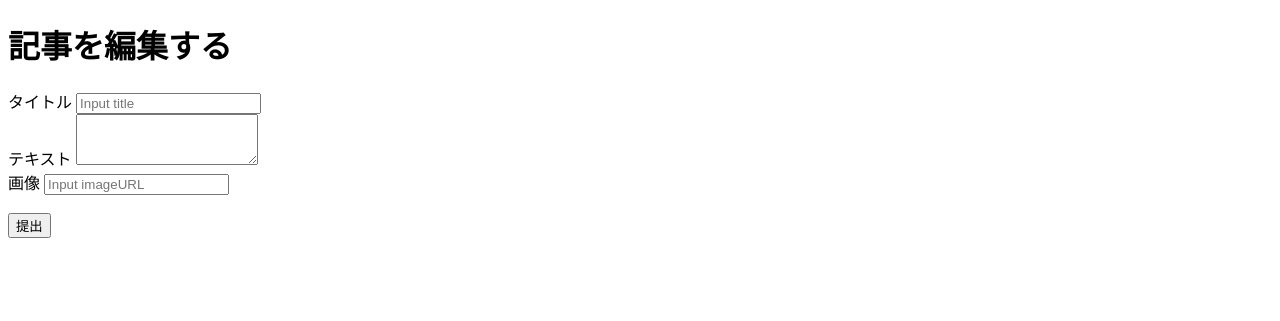
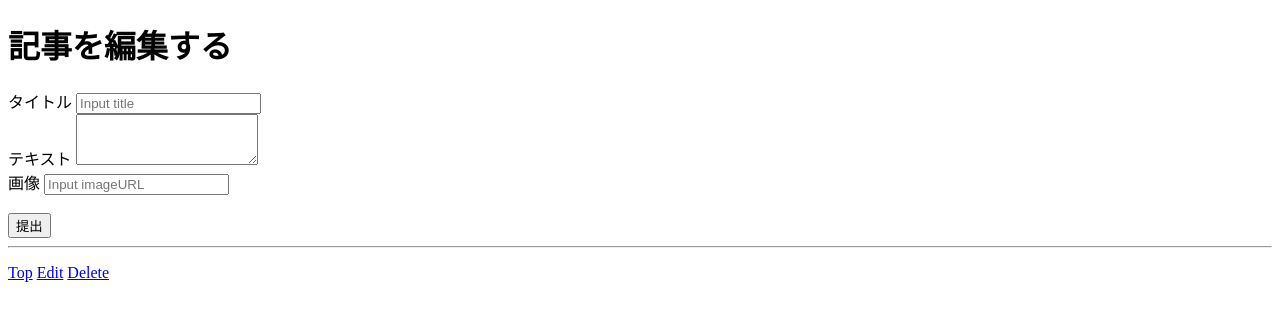
Before and after one commit to s1f10210360/team-project, a Django app: template teamapp/templates/teamapp/edit.html in a window 1280 px wide. Shown: the top 321 px of the page. Run offline with Django 4.2, Linux system fonts and the light colour scheme; the template is opened without the code that fills it, so the values that code supplies are empty.

Commit message:
add menu
Add menu to edit screen

```diff
--- a/teamapp/templates/teamapp/edit.html
+++ b/teamapp/templates/teamapp/edit.html
@@ -48,5 +48,11 @@
         <button type="submit">提出</button>
       </div>
     </form>
+    <hr />
+    <p>
+      <a href="{% url 'index' %}">Top</a>
+      <a href="{% url 'update' article.id %}">Edit</a>
+      <a href="{% url 'delete' article.id %}">Delete</a>
+    </p>
   </body>
 </html>
```
